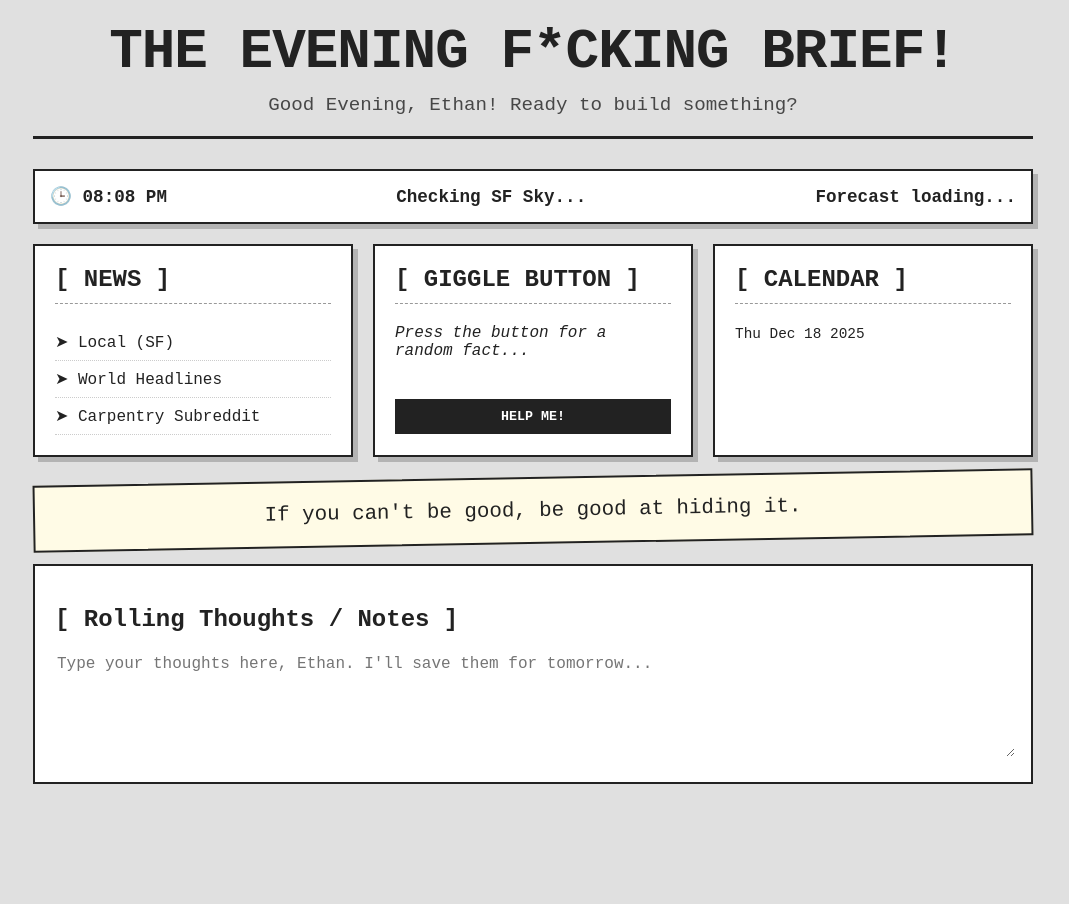
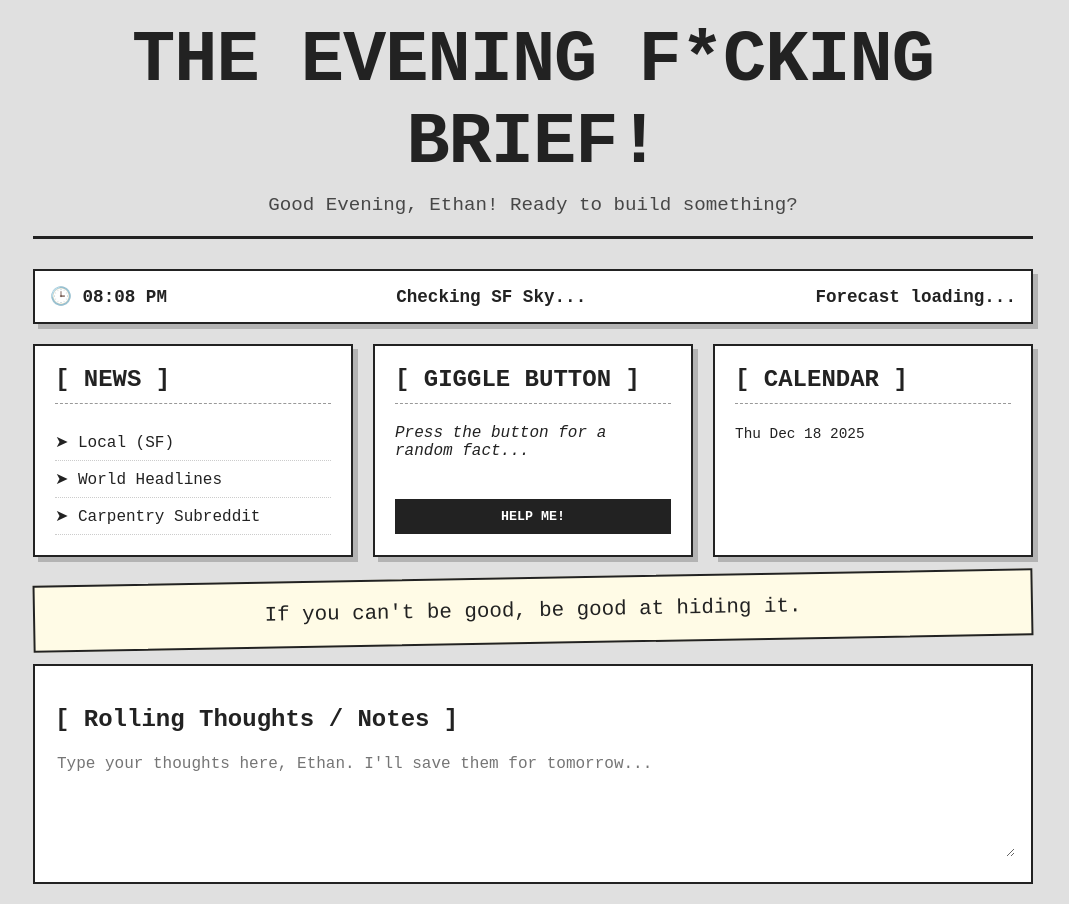
Before and after one commit to elmreks/mb2, a plain HTML site: page index.html in a window 1280 px wide. Shown: the whole page, without its empty margins (107-1176 px from the left). Before the commit the page ends 804 px from the top, so only its background shows below. Drawn offline with Linux system fonts and the light colour scheme; no server answers.

Commit message:
Increase h1 font size from 3.5rem to 4.5rem

```diff
--- a/index.html
+++ b/index.html
@@ -38,7 +38,7 @@
             padding-bottom: 20px;
             margin-bottom: 10px;
         }
-        h1 { margin: 0; font-size: 3.5rem; text-transform: uppercase; letter-spacing: -1px; }
+        h1 { margin: 0; font-size: 4.5rem; text-transform: uppercase; letter-spacing: -1px; }
         .sub-head { font-size: 1.2rem; margin-top: 10px; opacity: 0.8; }
 
         /* --- INFO BAR (Time | Weather) --- */
```
